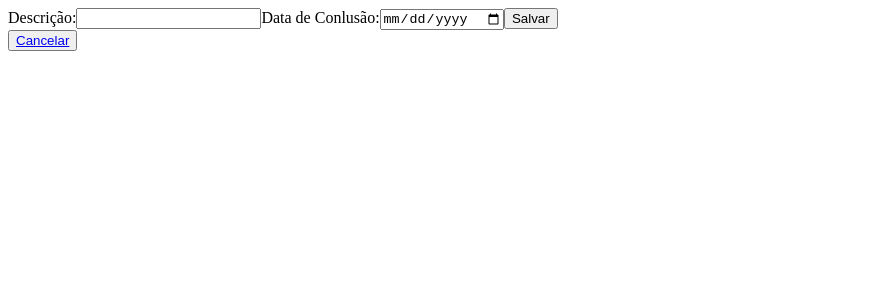
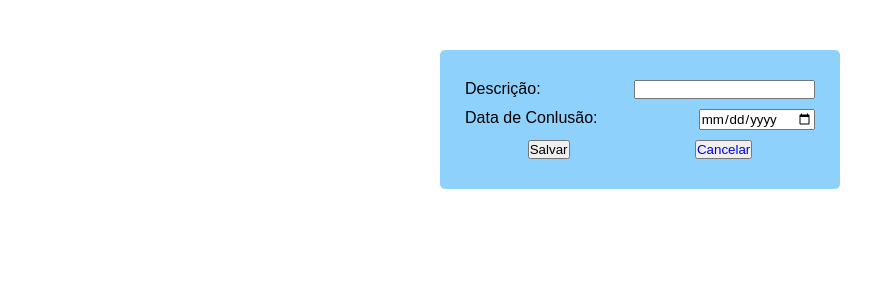
Before and after one commit to AliceCamposDev/Front-TODO-list-Robbyson, a React (Create React App) app: page /create in a window 1280 px wide. Shown: the top 300 px of the page, without its empty margins (0-895 px from the left). Built offline with nearby package versions, Linux system fonts and the light colour scheme.

Commit message:
css + rerender no delete

```diff
--- /dev/null
+++ b/src/app.css
@@ -0,0 +1,8 @@
+*{
+    text-decoration: none;
+    box-sizing: border-box;
+    margin: 0;
+    padding: 0;
+    list-style: none;
+    font-family: sans-serif;
+}
--- /dev/null
+++ b/src/components/Create/Create.css
@@ -0,0 +1,28 @@
+.createContainer{
+    display: flex;
+    flex-direction: column;
+    align-items: center;
+    justify-content: center;
+    margin-top: 30px;
+    padding:20px
+}
+form{
+    width: 50vh;
+    background-color: #8ed1fc;
+    padding: 25px;
+    border-radius: 5px;
+}
+ .data , .descricao{
+    display: flex;
+    justify-content: space-between;
+    padding: 5px 0px;
+
+}
+
+.botoes{
+    display: flex;
+    justify-content: space-around;
+    padding: 5px 0px;
+    color: black;
+    text-decoration: none;
+}
--- a/src/components/Create/Create.js
+++ b/src/components/Create/Create.js
@@ -3,6 +3,8 @@ import api from "../../services/api";
 import { useState } from "react";
 import { useNavigate } from "react-router-dom";
 import { Link } from "react-router-dom";
+import "./Create.css"
+import "../../app.css"
 
 function Create() {
 
@@ -15,18 +17,21 @@ function Create() {
         .then(res => { navigat('/') }).catch(err => console.log(err))
     }
     return (
-        <div>
+        <div className="createContainer">
             <form onSubmit={handleSubmit}>
-
-                <label htmlFor="description" >Descrição:</label>
-                <input type="text" name="description" required onChange={e => setInput({ ...input, description: e.target.value })} />
-
-                <label htmlFor="dueDate">Data de Conlusão:</label>
-                <input type="date" name="dueDate" required onChange={e => setInput({ ...input, duedate: e.target.value })} />
-
-                <button type="submit">Salvar</button>
+                <div className="descricao">
+                    <label htmlFor="description" >Descrição:</label>
+                    <input type="text" name="description" required onChange={e => setInput({ ...input, description: e.target.value })} />
+                </div>
+                <div className="data">
+                    <label htmlFor="dueDate">Data de Conlusão:</label>
+                    <input type="date" name="dueDate" required onChange={e => setInput({ ...input, duedate: e.target.value })} />
+                </div>
+                <div className="botoes">
+                    <button type="submit">Salvar</button>
+                    <button><Link to={`/`} >Cancelar</Link></button>
+                </div>
             </form>
-            <button><Link to={`/`} >Cancelar</Link></button>
         </div>
     )
 }
--- /dev/null
+++ b/src/components/Lista/Lista.css
@@ -0,0 +1,33 @@
+.listaContainer{
+    background-color: #8ed1fc;
+    margin-top: 20px;
+    padding: 15px;
+    border-radius: 5px;
+    width: 100vh;
+    display: flex;
+    align-items: center;
+    justify-content: center;
+}
+
+.rowLista{
+    width: 100vh;
+}
+.rowLista td{
+    padding: 1px 5px;
+}
+
+.rowLista td button{
+    background-color: white;
+    border: none;
+    border-radius: 5px;
+    height: 20px;
+    width: 20px;
+}
+.tableLista{
+    width: 100%;
+    border-collapse: separate;
+    border-spacing: 0px 10px;
+}
+.btnArquivDesarquiv {
+    width: 40px !important;
+}
--- a/src/components/Lista/Lista.js
+++ b/src/components/Lista/Lista.js
@@ -2,6 +2,8 @@ import React from "react"
 import { useEffect, useState } from 'react'
 import { Link } from "react-router-dom"
 import api from "../../services/api"
+import "./Lista.css"
+import "../../app.css"
 
 
 function Lista({ input, arquivado }) {
@@ -10,15 +12,15 @@ function Lista({ input, arquivado }) {
   const [dbReturn, setDbReturn] = useState(null)
 
   useEffect(() => {
-    api.get('tarefas')
+     api.get('tarefas')
       .then(res => {
         setRecords(res.data)
       })
   }, [dbReturn])
 
-  function deletarItem(id, descricao) {
+   function deletarItem(id, descricao) {
     if (window.confirm("Tem certeza que deseja deletar \"" + descricao + "\"?")) {
-      api.delete("/tarefas/" + id)
+      setDbReturn( api.delete("/tarefas/" + id))
     }
   }
 
@@ -63,19 +65,19 @@ function Lista({ input, arquivado }) {
   }
 
   return (
-    <div>
-      <table>
+    <div className="listaContainer">
+      <table className="tableLista">
         <tbody>
           {
           search(records, input, arquivado).map((d, i) => (
-            <tr key={i} >
+            <tr className="rowLista">
               <td>{d.description}</td>
-              <td>{formatDate(d.duedate)}</td>
+              <td className="tdData">{formatDate(d.duedate)}</td>
               <td>{d.done}</td>
-              <td><button onClick={() => completeTask(d)} hidden={d.hide}>{(d.done ? "V" : "X")}</button></td>
-              <td><Link to={`update/${d._id}`} hidden={d.hide}><button>editar</button></Link></td>
-              <td><button onClick={(() => deletarItem(d._id, d.description))} >deletar</button></td>
-              <td><button onClick={() => archiveTask(d)} hidden={!d.done}>{d.hide ? "Desarquivar" : "Arquivar"}</button></td>
+              <td><Link to={`update/${d._id}`} hidden={d.hide}><button>✎</button></Link></td>
+              <td><button onClick={(() => deletarItem(d._id, d.description))} >🗑</button></td>
+              <td><button onClick={() => completeTask(d)} hidden={d.hide}>{(d.done ? "✓" : " ")}</button></td>
+              <td className="tdArquivDesarquiv"><button className="btnArquivDesarquiv" onClick={() => archiveTask(d)} hidden={!d.done}>{d.hide ? "←🗀" : "→🗀"}</button></td>
             </tr>
             ))
           }
--- a/src/components/Quadro/Quadro.css
+++ b/src/components/Quadro/Quadro.css
@@ -3,4 +3,93 @@
     flex-direction: column;
     align-items: center;
     justify-content: center;
+    margin-top: 3%;
+    margin-left: auto;
+    margin-right: auto;
+    padding: 10px;
+    width: 100vh;
+
 }
+
+.titulo{
+    color: #001e5f;
+    margin-bottom: 20px;
+}
+
+.inputPesquisar{
+    height: 25px;
+    width: 60%;
+    margin-left: 5%;
+    border: 2px solid;
+    font-size: 15px;
+    padding: 0px 8px;
+    border-color: #780080;
+    border-right: none;
+    outline: none;
+}
+
+.btnLimpar{
+    height: 25px;
+    padding: 0px 8px;
+    border: 2px solid;
+    transition: all .3s ease;
+    font-size: 15px;
+    border-color: #780080;
+    color: #780080;
+    background-color: white;
+    border-left: none;
+}
+
+.btnLimpar:hover{
+    color: white;
+    background-color: #780080;
+}
+
+.btnAdicionar{
+    display: inline-block;
+    border: 2px solid;
+    height: 25px;
+    width: 25px;
+    transition: all .3s ease;
+    font-size: 15px;
+    border-color: #780080;
+    color: #780080;
+    background-color: white;
+}
+.btnAdicionar:hover{
+    color: white;
+    background-color: #780080;
+}
+
+.btnArquivado{
+    display: inline-block;
+    height: 25px;
+    width: 25px;
+    border: 2px solid;
+    transition: all .3s ease;
+    font-size: 15px;
+    border-color: #780080;
+    color: #780080;
+    margin-left: 0%;
+    background-color: white;
+}
+.btnArquivado:hover{
+    color: white;
+    background-color: #780080;
+}
+
+.pesquisa{
+    width: 100%;
+    height: 25px;
+    display: flex;
+}
+
+.botoesQuadro{
+    width: 10%;
+    display: flex;
+    justify-content: space-around;
+}
+
+.barraPesquisa{
+    width: 90%;
+}
--- a/src/components/Quadro/Quadro.js
+++ b/src/components/Quadro/Quadro.js
@@ -3,6 +3,7 @@ import { useState } from "react"
 import { Link } from "react-router-dom"
 import Lista from "../Lista/Lista"
 import "./Quadro.css"
+import "../../app.css"
 
 function Quadro() {
 
@@ -11,12 +12,16 @@ function Quadro() {
 
   return (
     <div className="container">
-      <h1>Tarefas</h1>
+      <h1 className="titulo">Tarefas</h1>
       <div className="pesquisa">
-        <input type="text" value={input} onChange={(e) => setInput(e.target.value)} />
-        <button onClick={() => setInput("")}>Limpar</button>
-        <Link to="/create"><button>Adicionar</button></Link>
-        <button onClick={() => setArquivado(!arquivado)}>{arquivado? "Voltar":"Arquivados"}</button>
+        <div className="barraPesquisa">
+          <input className= "inputPesquisar" type="text" value={input} onChange={(e) => setInput(e.target.value)} />
+          <button className="btnLimpar" onClick={() => setInput("")}>Limpar</button>
+        </div>
+        <div className="botoesQuadro">
+          <Link to="/create"><button className="btnAdicionar">+</button></Link>
+          <button className="btnArquivado" onClick={() => setArquivado(!arquivado)}>{arquivado? "⮠ ":"🗀"}</button>
+        </div>
       </div>
       <div className="listaDiv">
         <Lista input={input} arquivado={arquivado} />
--- a/src/components/Update/Update.js
+++ b/src/components/Update/Update.js
@@ -3,6 +3,7 @@ import { useNavigate, useParams } from "react-router-dom"
 import api from "../../services/api.js"
 import { useState } from "react"
 import { Link } from "react-router-dom"
+import "./update.css"
 
 function Update() {
     const { id } = useParams()
@@ -31,17 +32,22 @@ function Update() {
         })
     }
     return (
-        <div>
+        <div className="updateContainer">
             <form onSubmit={handleSubmit}>
-                <label htmlFor="description" >Descricao:</label>
-                <input type="text" name="description" required value={data.description || ''} onChange={e => setData({ ...data, description: e.target.value })} />
+                <div className="descricao">
+                    <label htmlFor="description" >Descricao:</label>
+                    <input type="text" name="description" required value={data.description || ''} onChange={e => setData({ ...data, description: e.target.value })} />
+                </div>
 
-                <label htmlFor="data">Data de conclusão:</label>
-                <input type="date" name="duedate" required value={formatDate(data.duedate) || ''} onChange={e => setData({ ...data, duedate: e.target.value })}/>
-
-                <button type="submit">Salvar</button>
+                <div className="data">
+                    <label htmlFor="data">Data de conclusão:</label>
+                    <input type="date" name="duedate" required value={formatDate(data.duedate) || ''} onChange={e => setData({ ...data, duedate: e.target.value })}/>
+                </div>
+                <div className="botoes">
+                    <button type="submit">Salvar</button>
+                    <Link to={`/`} ><button>Cancelar</button></Link>
+                </div>
             </form>
-            <Link to={`/`} ><button>Cancelar</button></Link>
         </div>
     )
 }
--- /dev/null
+++ b/src/components/Update/update.css
@@ -0,0 +1,28 @@
+.updateContainer{
+    display: flex;
+    flex-direction: column;
+    align-items: center;
+    justify-content: center;
+    margin-top: 30px;
+    padding:20px
+}
+form{
+    width: 50vh;
+    background-color: #8ed1fc;
+    padding: 25px;
+    border-radius: 5px;
+}
+ .data , .descricao{
+    display: flex;
+    justify-content: space-between;
+    padding: 5px 0px;
+
+}
+
+.botoes{
+    display: flex;
+    justify-content: space-around;
+    padding: 5px 0px;
+    color: black;
+    text-decoration: none;
+}
```
